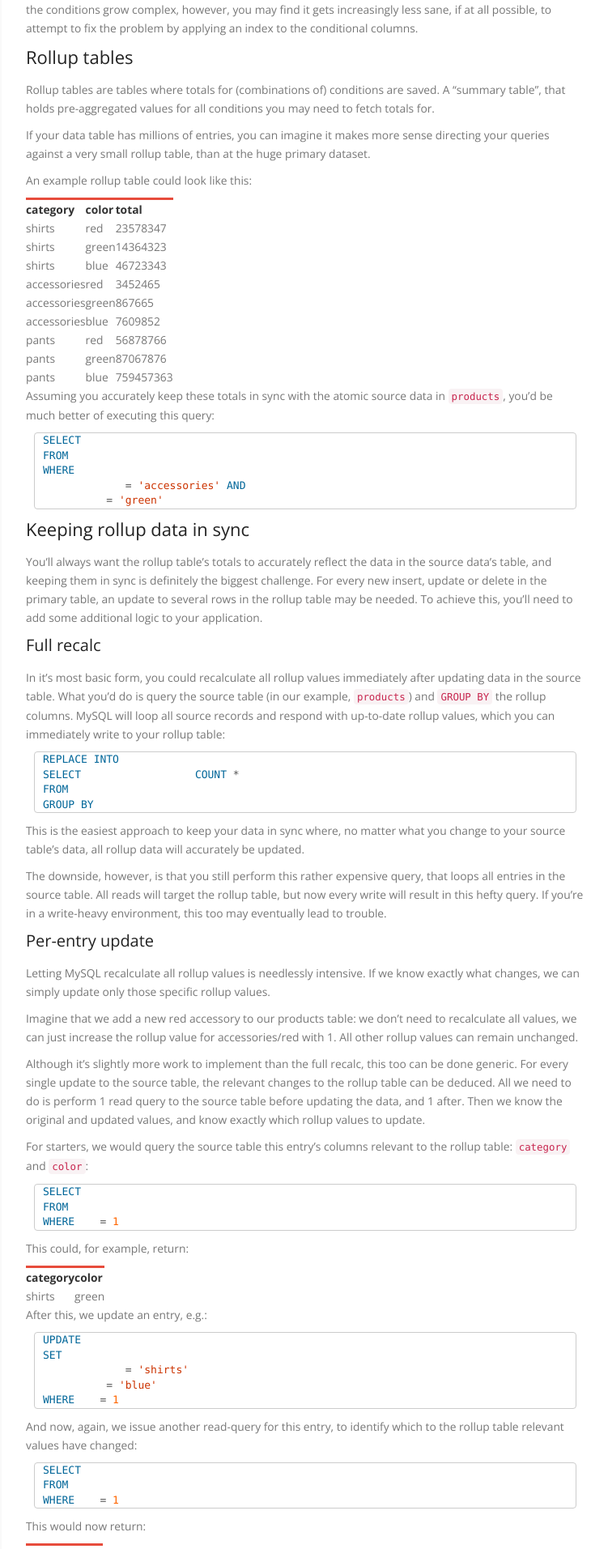
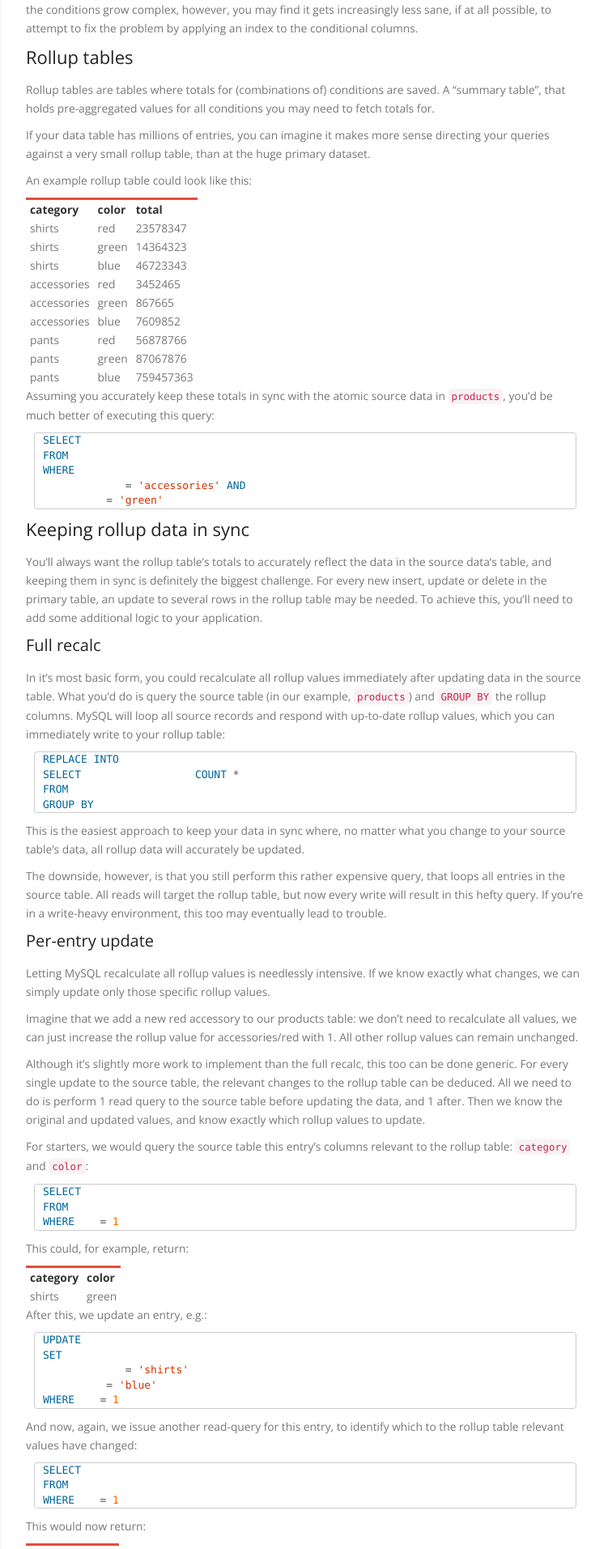
Before and after one commit to matthiasmullie/mullie.eu, a Jekyll site: the page built from _posts/2013-07-16-aggregate-data-large-datasets-rollup-tables.md, in a window 1280 px wide. Shown: the part 958-2871 px from the top of the page at 81% size, without its empty margins (68-819 px from the left). Built offline with Jekyll 4.4.1, drawn with Linux system fonts in a browser that asks for light colours; Markdown is read by kramdown in place of the engine named in the settings.

```diff
--- a/public/assets/css/override.css
+++ b/public/assets/css/override.css
@@ -103,3 +103,10 @@
 	margin-top: 10px!important;
 	margin-bottom: 20px;
 }
+
+/*
+ * Have some padding between table columns.
+ */
+td, th {
+	padding: 0 5px;
+}
```
